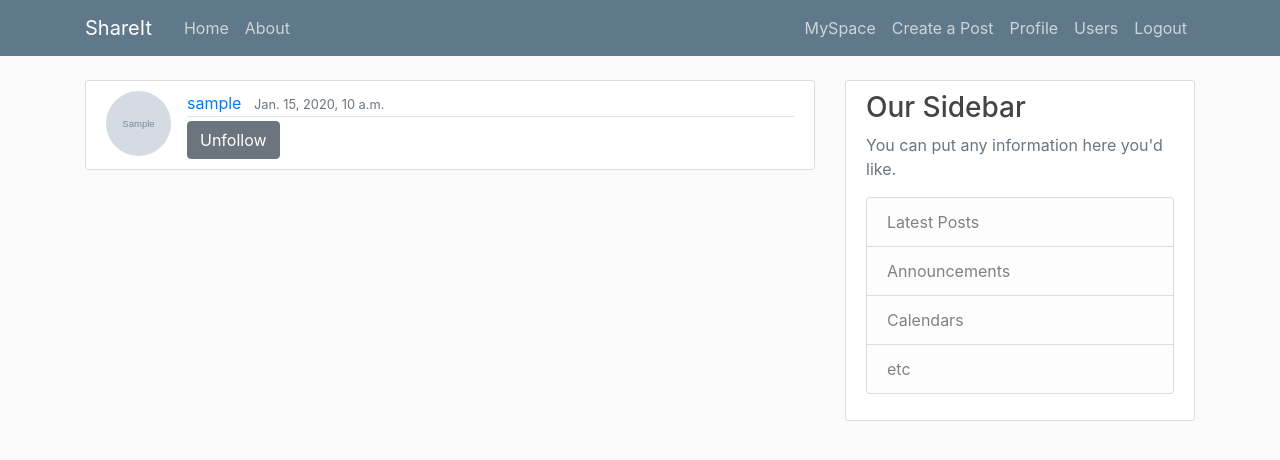
After one commit to mehmetozcan-zz/SWE573, a Django app: page /profiles/list/1/ in a window 1280 px wide. The commit adds this page. Shown: the top 460 px of the page. Run offline with Django 4.2, Linux system fonts and the light colour scheme; a user stored in the database is signed in; tables that the repository leaves empty hold one stand-in row (values such as "Sample post"); grey boxes marked "Sample" are stand-in pictures; some libraries are stand-ins or nearby versions.

Commit message:
Follow function is added
It is now possible to follow and unfollow other users. Under "MySpace" only posts by followed users are displayed.

```diff
--- a/blog/models.py
+++ b/blog/models.py
@@ -16,3 +16,6 @@ class Post(models.Model):
 
     def get_absolute_url(self):
         return reverse('post-detail', kwargs={'pk': self.pk})
+
+    class Meta:
+        ordering = ('-date_posted',)
--- a/blog/templates/blog/base.html
+++ b/blog/templates/blog/base.html
@@ -22,7 +22,7 @@
     <header class="site-header">
       <nav class="navbar navbar-expand-md navbar-dark bg-steel fixed-top">
         <div class="container">
-          <a class="navbar-brand mr-4" href="{% url 'blog-home'%}">What's happening</a>
+          <a class="navbar-brand mr-4" href="{% url 'blog-home'%}">ShareIt</a>
           <button class="navbar-toggler" type="button" data-toggle="collapse" data-target="#navbarToggle" aria-controls="navbarToggle" aria-expanded="false" aria-label="Toggle navigation">
           <span class="navbar-toggler-icon"></span>
           </button>
@@ -34,8 +34,10 @@
             <!-- Navbar Right Side -->
             <div class="navbar-nav">
               {% if user.is_authenticated %}
+              <a class="nav-item nav-link" href="{% url 'following-posts' %}">MySpace</a>
                 <a class="nav-item nav-link" href="{% url 'post-create' %}">Create a Post</a>
                 <a class="nav-item nav-link" href="{% url 'profile' %}">Profile</a>
+                <a class="nav-item nav-link" href="{% url 'profiles:profile-list' %}">Users</a>
                 <a class="nav-item nav-link" href="{% url 'logout' %}">Logout</a>
               {% else %}
                 <a class="nav-item nav-link" href="{% url 'login' %}">Login</a>
--- a/blog/urls.py
+++ b/blog/urls.py
@@ -6,12 +6,15 @@ from .views import (
     PostUpdateView,
     PostDeleteView,
     UserPostListView,
-    generate_preview
+    generate_preview,
+    posts_of_following_profiles
 )
 from . import views
 
 urlpatterns = [
     path('', PostListView.as_view(), name='blog-home'),
+    ##path('profiles/', include("users.urls")),
+    path('myspace', posts_of_following_profiles, name='following-posts'),
     path('user/<str:username>', UserPostListView.as_view(), name='user-posts'),
     path('post/<int:pk>/', PostDetailView.as_view(), name='post-detail'),
     path('post/new/', PostCreateView.as_view(), name='post-create'),
--- a/django_project/urls.py
+++ b/django_project/urls.py
@@ -10,6 +10,7 @@ from users import views as user_views
 urlpatterns = [
     path('admin/', admin.site.urls),
     path('', include("blog.urls")),
+    path('profiles/', include("users.urls")),
     path('register/', user_views.register, name='register'),
     path('profile/', user_views.profile, name='profile'),
     path('login/', auth_views.LoginView.as_view(template_name='users/login.html'), name='login'),
--- a/users/models.py
+++ b/users/models.py
@@ -1,10 +1,15 @@
 from django.db import models
+from django.utils import timezone
 from django.contrib.auth.models import User
 from PIL import Image
 
 class Profile(models.Model):
     user = models.OneToOneField(User, on_delete=models.CASCADE)
     image = models.ImageField(default='default.jpg', upload_to='profile_pics')
+    following = models.ManyToManyField(User, related_name='following', blank=True)
+    updated = models.DateTimeField(default=timezone.now)
+    created = models.DateTimeField(default=timezone.now)
+
 
     def __str__(self):
         return f'{self.user.username} Profile'
@@ -18,3 +23,9 @@ class Profile(models.Model):
             output_size = (300,300)
             img.thumbnail(output_size)
             img.save(self.image.path)
+
+    def profiles_posts(self):
+        return self.post_set.all()
+
+    class Meta:
+        ordering = ('-created',)
--- /dev/null
+++ b/users/templates/users/user_detail.html
@@ -0,0 +1,32 @@
+{% extends "blog/base.html" %}
+{% block title %}
+  <h1 class="mb-3">User Detail</h1>
+{% endblock title %}
+{% block content %}
+  <article class="media content-section">
+    <img class="rounded-circle article-img" src="{{ object.user.profile.image.url }}">
+    <div class="media-body">
+      <div class="article-metadata">
+        <a class="mr-2" href="{% url 'user-posts' object.user.username %}">{{ object.user.username }}</a>
+        <small class="text-muted">{{ object.created }}</small>
+      </div>
+      {% if follow %}
+        <form class="" action="{% url 'profiles:follow-unfollow' %}" method="POST">
+          {% csrf_token %}
+          <input type="hidden" name="profile_pk" value={{ object.pk }}>
+          <button type="submit" name="button" class="btn btn-secondary">Unfollow</button>
+        </form>
+      {% else %}
+        <form class="" action="{% url 'profiles:follow-unfollow' %}" method="POST">
+          {% csrf_token %}
+          <input type="hidden" name="profile_pk" value={{ object.pk }}>
+          <button type="submit" name="button" class="btn btn-primary">Follow</button>
+        </form>
+      {% endif %}
+
+      <div class="">
+
+      </div>
+    </div>
+  </article>
+{% endblock content %}
--- /dev/null
+++ b/users/urls.py
@@ -0,0 +1,10 @@
+from django.urls import path
+from .views import ProfileListView, ProfileDetailView, follow_unfollow_profile
+
+app_name = 'profiles'
+
+urlpatterns = [
+    path('list/', ProfileListView.as_view(), name='profile-list'),
+    path('switch_follow/', follow_unfollow_profile, name='follow-unfollow'),
+    path('list/<pk>/', ProfileDetailView.as_view(), name='profile-detail'),
+]
--- a/users/views.py
+++ b/users/views.py
@@ -2,7 +2,20 @@ from django.shortcuts import render, redirect
 from django.contrib import messages
 from django.contrib.auth.decorators import login_required
 from .forms import UserRegisterForm, UserUpdateForm, ProfileUpdateForm
+from django.views.generic import ListView, DetailView
+from .models import Profile
 
+
+def follow_unfollow_profile(request):
+    if request.method == 'POST':
+        my_profile = Profile.objects.get(user=request.user)
+        pk = request.POST.get('profile_pk')
+        obj = Profile.objects.get(pk=pk)
+        if obj.user in my_profile.following.all():
+            my_profile.following.remove(obj.user)
+        else:
+            my_profile.following.add(obj.user)
+    return redirect('profiles:profile-list')
 
 def register(request):
     if request.method == 'POST':
@@ -36,3 +49,31 @@ def profile(request):
     }
 
     return render(request, 'users/profile.html', context)
+
+class ProfileListView(ListView):
+    model = Profile
+    template_name = 'users/user_list.html'
+    context_object_name = 'profiles'
+
+    def get_queryset(self):
+        return Profile.objects.all().exclude(user=self.request.user)
+
+class ProfileDetailView(DetailView):
+    model = Profile
+    template_name = 'users/user_detail.html'
+
+    def get_object(self, **kwargs):
+        pk = self.kwargs.get('pk')
+        view_profile = Profile.objects.get(pk=pk)
+        return view_profile
+
+    def get_context_data(self, **kwargs):
+        context = super().get_context_data(**kwargs)
+        view_profile = self.get_object()
+        my_profile = Profile.objects.get(user=self.request.user)
+        if view_profile.user in my_profile.following.all():
+            follow = True
+        else:
+            follow = False
+        context["follow"] = follow
+        return context
```
Also changed, not shown: blog/templates/blog/myspace.html (added, +82 -0 lines), blog/views.py (+17 -0 lines), users/templates/users/user_list.html (added, +18 -0 lines), blog/migrations/0003_alter_post_options.py (added), users/migrations/0002_alter_profile_options_profile_created_and_more.py (added).
